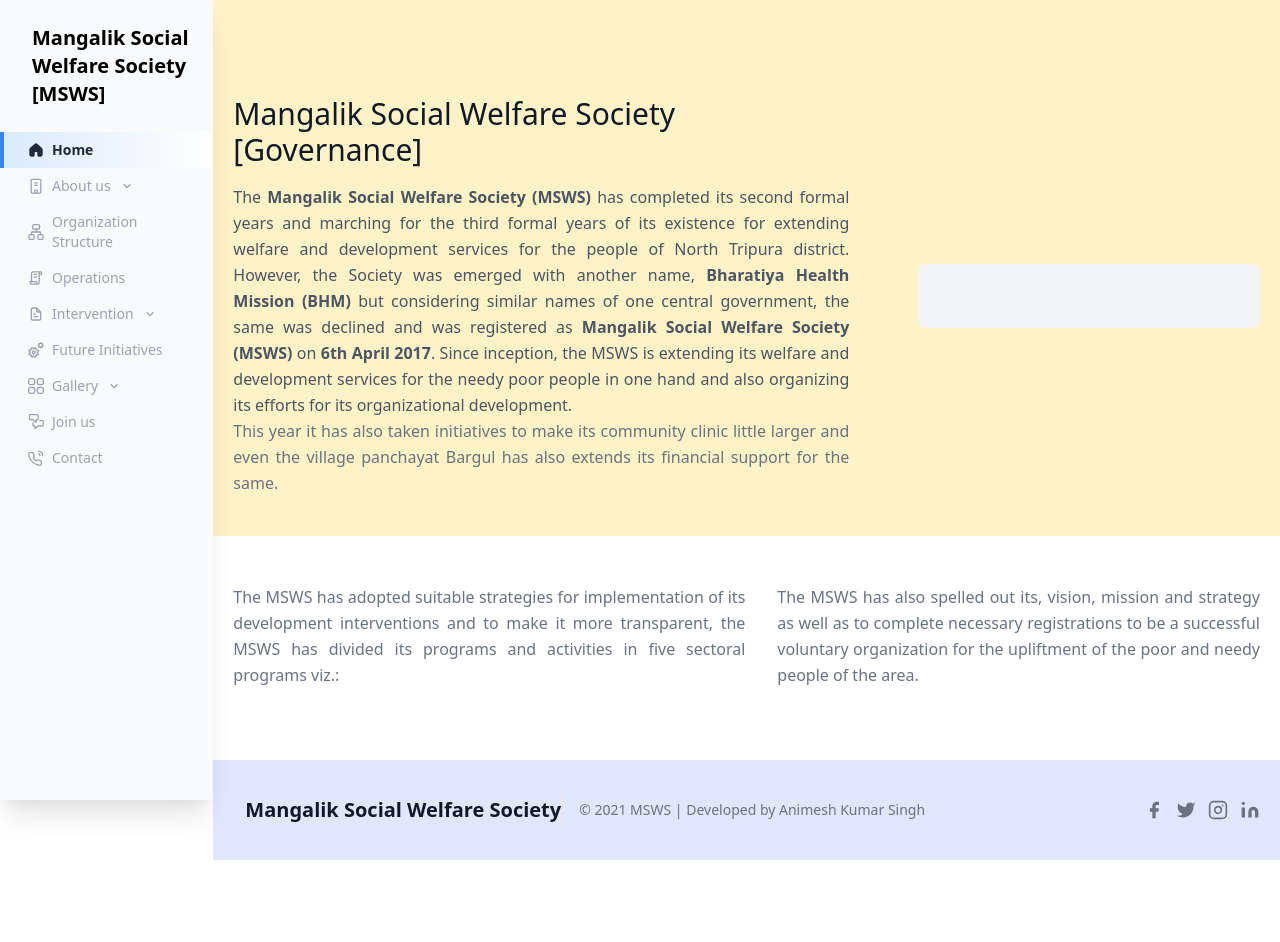
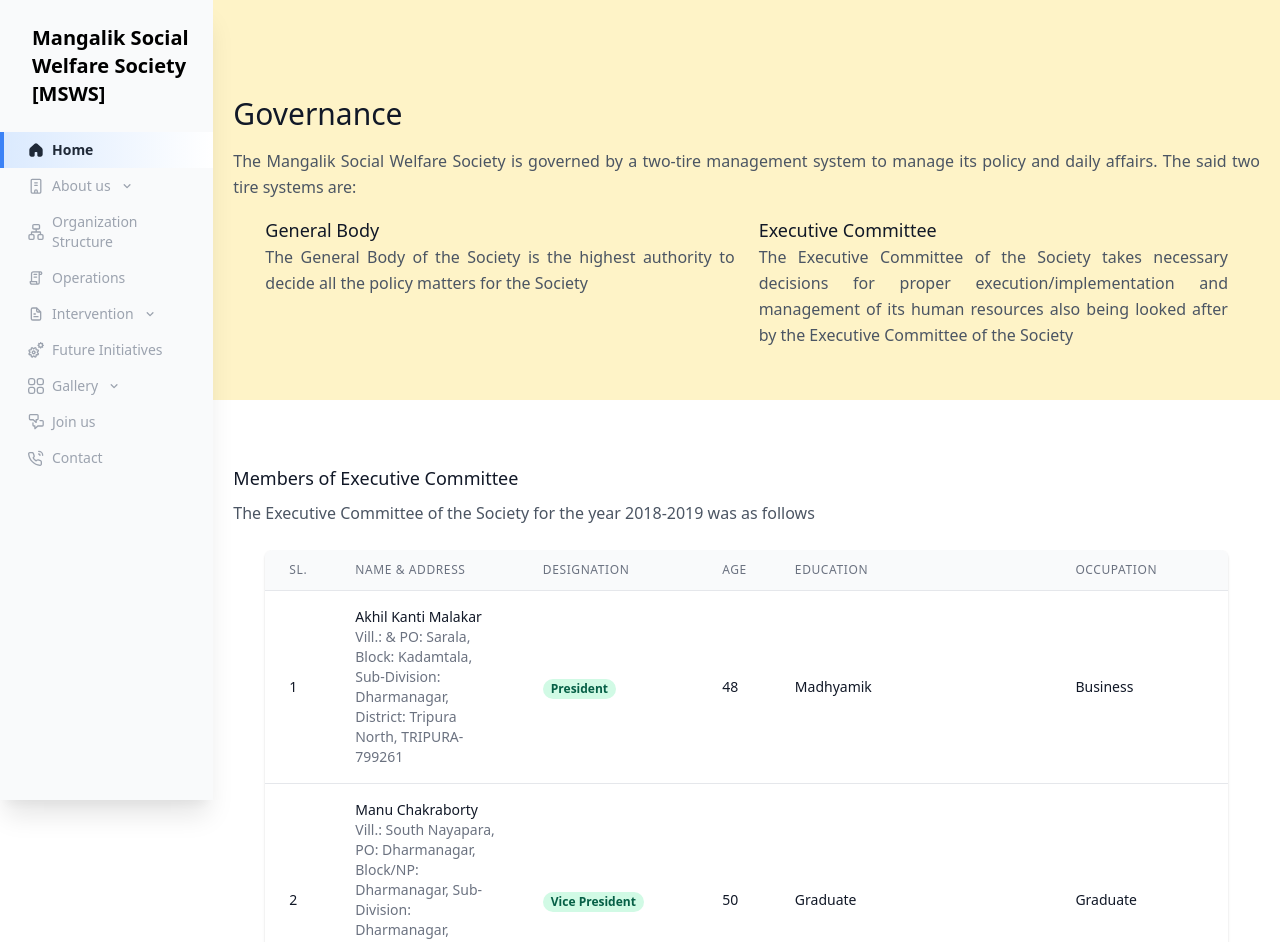
Before and after one commit to Personal-Hobbies/mangalik_social_welfare_society, a Nuxt app: page /about-us/governance in a window 1280 px wide. Shown: the top 942 px of the page. Before the commit the page ends 860 px from the top, so only its background shows below. Built offline with nearby package versions, Linux system fonts and the light colour scheme.

Commit message:
updated governance with member table

```diff
--- a/pages/about-us/governance.vue
+++ b/pages/about-us/governance.vue
@@ -1,49 +1,124 @@
 <template>
 	<div class="w-full">
+		<div class="h-screen">
 			<section class="text-gray-600 body-font bg-yellow-100">
 				<div class="container px-5 pt-24 pb-10 mx-auto flex flex-wrap items-center">
-				<div class="lg:w-3/5 md:w-1/2 md:pr-16 lg:pr-0 pr-0">
+					<div>
 						<h1 class="title-font font-medium text-3xl text-gray-900">
-						Mangalik Social Welfare Society [Governance]
+							Governance
 						</h1>
 						<p class="leading-relaxed mt-4 text-justify">
-						The <b>Mangalik Social Welfare Society (MSWS)</b> has completed its second formal years and marching for the third formal years of its existence for extending welfare and development services for the people of North Tripura district.  However, the Society was emerged with another name, <b>Bharatiya Health Mission (BHM)</b> but considering similar names of one central government, the same was declined and was registered as <b>Mangalik Social Welfare Society (MSWS)</b> on <b>6th April 2017</b>. Since inception, the MSWS is extending its welfare and development services for the needy poor people in one hand and also organizing its efforts for its organizational development.
+							The Mangalik Social Welfare Society is governed by a two-tire management system to manage its policy and daily affairs. The said two tire systems are:
 						</p>
-					<div class="flex flex-wrap w-full text-justify">
-						<p class="w-full leading-relaxed text-gray-500">
-							This year it has also taken initiatives to make its community clinic little larger and even the village panchayat Bargul has also extends its financial support for the same.
+					</div>
+					<div class="container px-5 mx-auto flex flex-wrap items-start">
+						<div class="lg:w-1/2 md:w-1/2 p-3 pt-0">
+							<h3 class="title-font font-medium text-lg text-gray-900 mt-4">
+								General Body
+							</h3>
+							<p class="leading-relaxed text-justify">
+								The General Body of the Society is the highest authority to decide all the policy matters for the Society
 							</p>
 						</div>
 
+						<div class="lg:w-1/2 md:w-1/2 p-3 pt-0">
+							<h3 class="title-font font-medium text-lg text-gray-900 mt-4">
+								Executive Committee
+							</h3>
+							<p class="leading-relaxed text-justify">
+								The Executive Committee of the Society takes necessary decisions for proper execution/implementation and management of its human resources also being looked after by the Executive Committee of the Society
+							</p>
 						</div>
-				<div class="lg:w-2/6 md:w-1/2 bg-gray-100 rounded-lg p-8 flex flex-col md:ml-auto w-full mt-10 md:mt-0">
-
 					</div>
 				</div>
 			</section>
 
 			<section class="text-gray-600 body-font py-12">
-			<div class="container px-5 mx-auto flex flex-wrap items-center">
-				<div class="flex flex-wrap w-full text-justify">
-					<div class="lg:max-w-lg lg:w-full md:w-1/2 w-5/6 mb-10 md:mb-0">
-						<div class="flex flex-wrap w-full text-justify pb-6">
-							<p class="w-full leading-relaxed text-gray-500">
-								The MSWS has adopted suitable strategies for implementation of its development interventions and to make it more transparent, the MSWS has divided its programs and activities in five sectoral programs viz.:
+				<div class="container px-5 mx-auto">
+					<h3 class="title-font font-medium text-lg text-gray-900 mt-4">
+						Members of Executive Committee
+					</h3>
+					<p class="leading-relaxed text-justify my-2 font-medium">
+						The Executive Committee of the Society for the year 2018-2019 was as follows
 					</p>
+
+					<div class="flex flex-col pt-4">
+						<div class="overflow-x-auto">
+						<div class="align-middle inline-block min-w-full sm:px-6 lg:px-8">
+							<div class="shadow overflow-hidden border-b border-gray-200 sm:rounded-lg">
+							<table class="divide-y divide-gray-200 table-fixed">
+								<thead class="bg-gray-50">
+								<tr>
+									<th scope="col" class="px-6 py-3 text-left text-xs font-medium text-gray-500 uppercase tracking-wider">
+										Sl.
+									</th>
+									<th scope="col" class="px-6 py-3 text-left text-xs font-medium text-gray-500 uppercase tracking-wider">
+										Name & Address
+									</th>
+									<th scope="col" class="px-6 py-3 text-left text-xs font-medium text-gray-500 uppercase tracking-wider">
+										Designation
+									</th>
+									<th scope="col" class="px-6 py-3 text-left text-xs font-medium text-gray-500 uppercase tracking-wider">
+										Age
+									</th>
+									<th scope="col" class="px-6 py-3 text-left text-xs font-medium text-gray-500 uppercase tracking-wider">
+										Education
+									</th>
+									<th scope="col" class="px-6 py-3 text-left text-xs font-medium text-gray-500 uppercase tracking-wider">
+										Occupation
+									</th>
+								</tr>
+								</thead>
+
+								<tbody class="bg-white divide-y divide-gray-200">
+								<tr
+									:id="index"
+									v-for="(member, index) in members"
+								>
+									<td class="px-6 py-4 whitespace-nowrap">
+										<div class="text-sm text-gray-900">{{ index + 1 }}</div>
+									</td>
+									<td class="px-6 py-4 whitespace-wrap w-1/4">
+										<div class="flex items-center">
+											<div>
+											<div class="text-sm font-medium text-gray-900">
+												{{ member.name }}
+											</div>
+											<div class="text-sm text-gray-500 hidden md:block">
+												{{ member.address }}
 											</div>
 											</div>
-					<div class="lg:flex-grow md:w-1/2 lg:pl-8 md:pl-8 flex flex-col md:items-start md:text-left items-center text-center">
-						<div class="flex flex-wrap w-full text-justify">
-							<p class="w-full leading-relaxed text-gray-500 mb-2">
-								The MSWS has also spelled out its, vision, mission and strategy as well as to complete necessary registrations to be a successful voluntary organization for the upliftment of the poor and needy people of the area.
-							</p>
+										</div>
+									</td>
+									<td class="px-6 py-4 whitespace-nowrap">
+										<span class="px-2 inline-flex text-xs leading-5 font-semibold rounded-full bg-green-100 text-green-800">
+											{{ member.position }}
+										</span>
+									</td>
+									<td class="px-6 py-4 whitespace-nowrap">
+										<div class="text-sm text-gray-900">{{ member.age }}</div>
+									</td>
+									<td class="px-6 py-4 whitespace-nowrap text-sm text-gray-500">
+										<div class="text-sm text-gray-900">{{ member.education }}</div>
+									</td>
+									<td class="px-6 py-4 whitespace-nowrap text-sm text-gray-500">
+										<div class="text-sm text-gray-900">{{ member.occupation }}</div>
+									</td>
+								</tr>
+
+								</tbody>
+							</table>
 							</div>
 						</div>
 						</div>
 					</div>
+
+
+				</div>
 			</section>
+		</div>
 
-		<Footer/>
+		<!-- <Footer/> -->
 	</div>
 </template>
 
@@ -53,6 +128,89 @@ import Footer from '@/components/footer/footer.vue'
 export default {
 	name: 'About-Us',
 	data: () => ({
+		members: [
+			{
+				age: '48',
+				name: 'Akhil Kanti Malakar',
+				address: 'Vill.: & PO: Sarala, Block: Kadamtala, Sub-Division: Dharmanagar, District: Tripura North, TRIPURA-799261',
+				position: 'President',
+				education: 'Madhyamik',
+				occupation: 'Business',
+
+			},
+			{
+				age: '50',
+				name: 'Manu Chakraborty',
+				address: 'Vill.: South Nayapara, PO: Dharmanagar, Block/NP: Dharmanagar, Sub-Division: Dharmanagar, District: Tripura North, TRIPURA-799250',
+				position: 'Vice President',
+				education: 'Graduate',
+				occupation: 'Graduate',
+
+			},
+			{
+				age: '23',
+				name: 'Dr. Anku Malakar',
+				address: 'Vill.: Krishanapur, PO: Dharmanagar, Block: Yuvarajnagar, Sub-Division: Dharmanagar, District: Tripura North, TRIPURA-799253',
+				position: 'Secretary',
+				education: 'Diploma in Civil, Diploma in Homeo',
+				occupation: 'Homeo Practitioner',
+
+			},
+			{
+				age: '57',
+				name: 'Dr. Sanjay Dey',
+				address: 'Vill.: Dewanpasha, Bargul, PO: Dewanpasha, Block: Yuvarajnagar, Sub-Division: Dharmanagar, District: Tripura North, TRIPURA-799261',
+				position: 'Assistant Secretary',
+				education: 'Graduate, Nutritionists',
+				occupation: 'Homeo Practitioner',
+
+			},
+			{
+				age: '70',
+				name: 'Satyendra Chandra Nath',
+				address: 'Vill.:Radhapur PO: Radhapur, Block: Yuvarajnagar, Sub-Division: Dharmanagar, District: Tripura North, TRIPURA-799253',
+				position: 'Treasurer',
+				education: 'I.A. Passed',
+				occupation: 'Retd Person',
+
+			},
+			{
+				age: '34',
+				name: 'Dr. Bijaya Chakraborty',
+				address: 'Vill.: South Nayapara, PO: Rajbbari, Block/MC: Dharmanagar MC, Sub-Division: Dharmanagar, District: Tripura North, TRIPURA-799253',
+				position: 'Executive Member',
+				education: 'DMDS',
+				occupation: 'Homeo Practitioner',
+
+			},
+			{
+				age: '44',
+				name: 'Chaitali Bhattacharjee',
+				address: 'Vill.: Pratyekray, PO Pratyekray, Block: Kadamtala, Sub-Division: Dharmanagar, District: Tripura North, TRIPURA-799261',
+				position: 'Executive Member',
+				education: 'Graduate',
+				occupation: 'House Wife',
+
+			},
+			{
+				age: '35',
+				name: 'Mrinal Kanti Chakraborty',
+				address: 'Vill.: Thana Road, PO: Dhaarmanagar, Block/MC: Dharmanagar MC, Sub-Division: Dharmanagar, District: Tripura North, TRIPURA-799250',
+				position: 'Executive Member',
+				education: 'Madhyamik(ITI-Electrical)',
+				occupation: 'Business',
+
+			},
+			{
+				age: '27',
+				name: 'Anungka Malakar',
+				address: 'Vill.:Radhapur PO: Radhapur, Block: Yuvarajnagar, Sub-Division: Dharmanagar, District: Tripura North, TRIPURA-799253',
+				position: 'President',
+				education: 'XII',
+				occupation: 'House Wife',
+
+			},
+		]
 	}),
 	components: {
 		Footer
```
Lines whose indentation alone changed are shown as unchanged.
